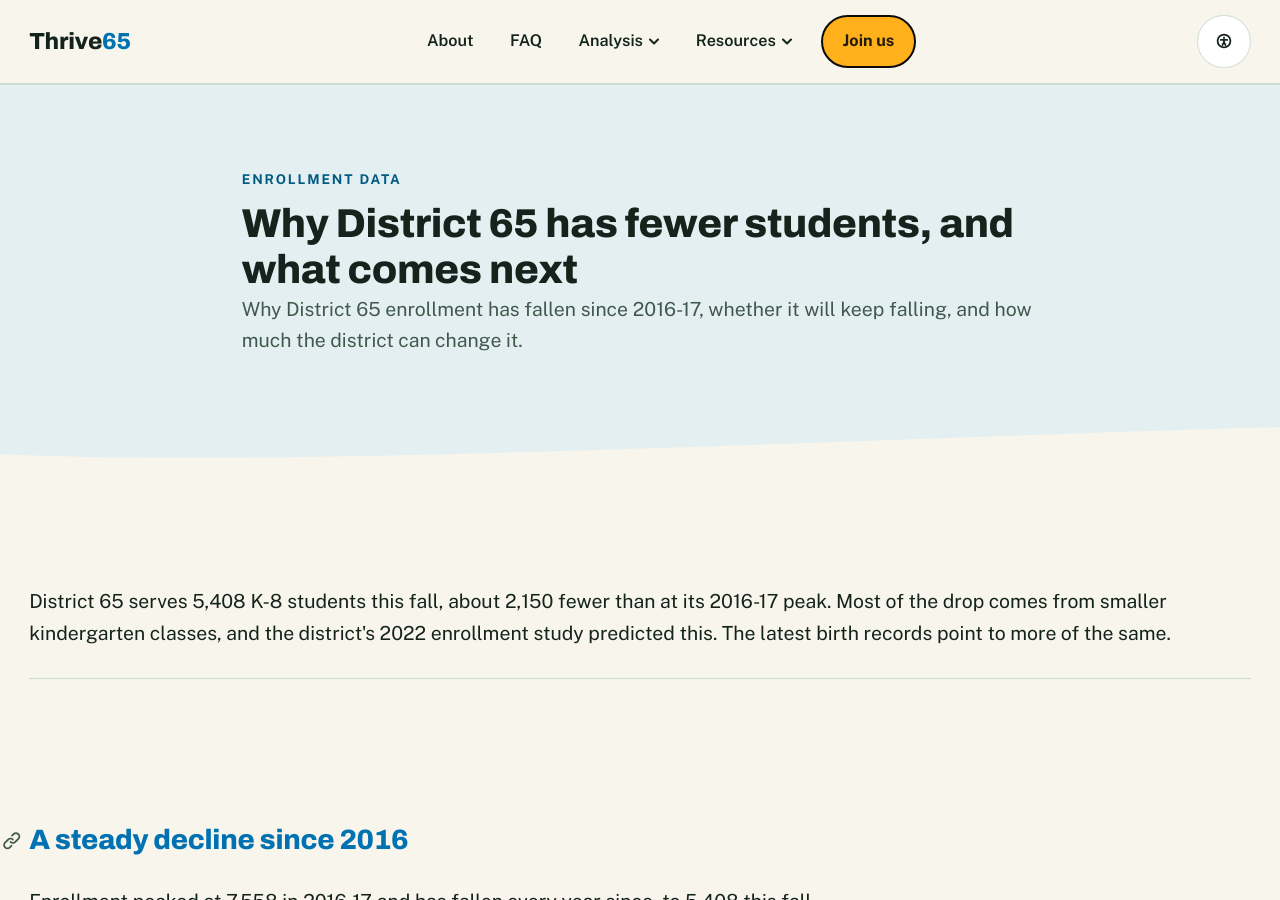
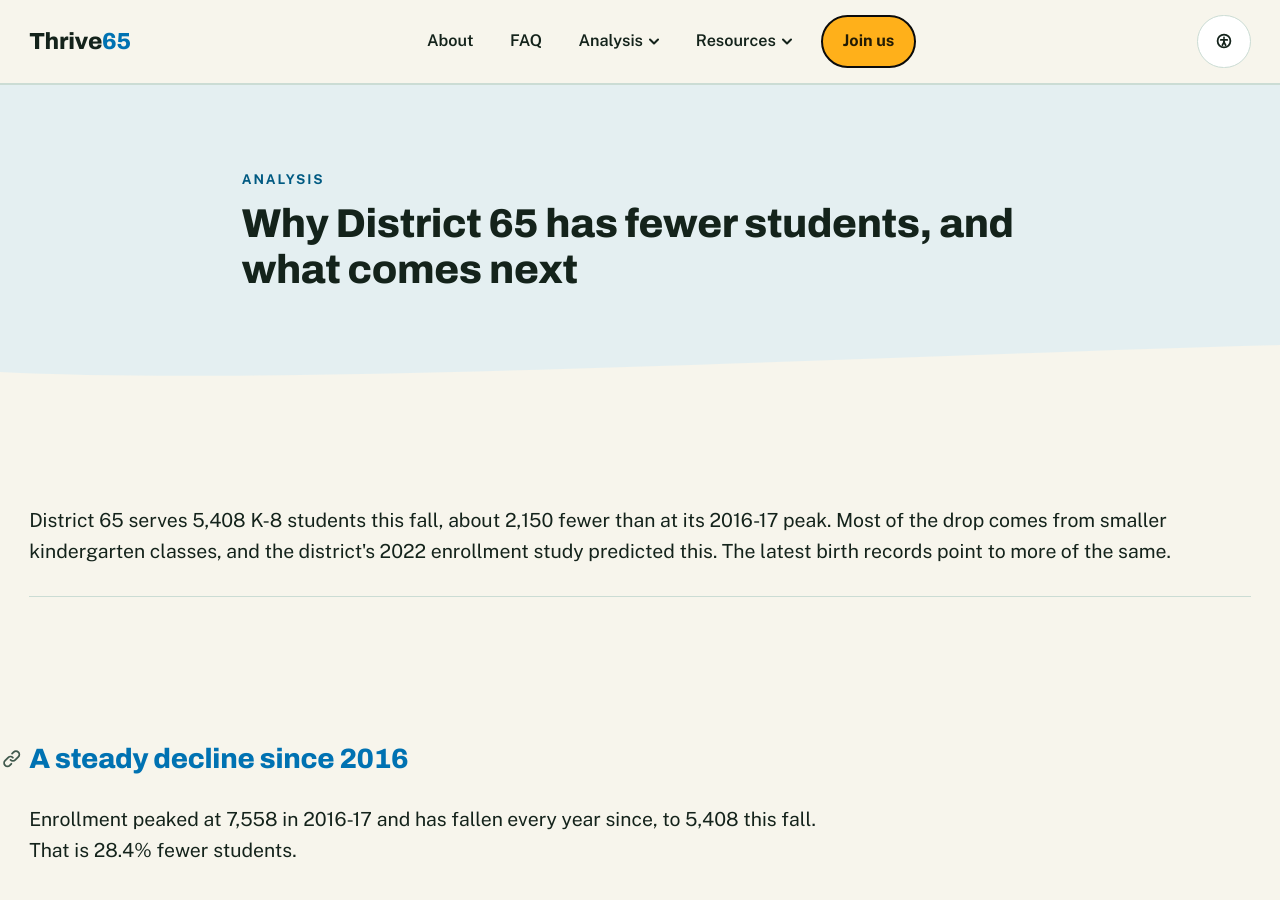
Before and after one commit to Thrive65/thrive65-site, a Jekyll site: the page built from _posts/2026-11-24-why-district-65-has-fewer-students.md, in a window 1280 px wide and 900 px high. Built offline with Jekyll 4.4.1, drawn with Linux system fonts in a browser that asks for light colours.

Commit message:
Make the enrollment page an Analysis post; settle the peak at 7,558
- Moves analysis/enrollment.md to _posts/ as an Analysis post (wide: true),
  so /analysis/ lists it automatically, and removes the one-off link from
  analysis.md. post.html now supports wide: true, as page.html does.
- The 2016-17 peak is 7,558 (district_trend.csv, which fills the page:
  7,558 and 28.4%). private_k8.csv had 7,559 for the same year; corrected so
  the private-schools chart agrees. The handoff's copy table and front
  matter note now say the same.

Co-Authored-By: Claude Opus 5.5 <noreply@anthropic.com>
Claude-Session: https://claude.ai/code/session_01SmpF7eDoXutws3WsfMqtQc

```diff
--- a/_layouts/post.html
+++ b/_layouts/post.html
@@ -13,6 +13,6 @@ layout: default
   </div>
 </section>
 <div class="wave" style="--wave-above: var(--band-alt); --wave-below: var(--bg);"></div>
-<article class="post prose wrapper region flow">
+<article class="post prose wrapper{% if page.wide %} wide{% endif %} region flow">
   {{ content }}
 </article>
--- a/analysis/enrollment.md
+++ b/_posts/2026-11-24-why-district-65-has-fewer-students.md
@@ -1,9 +1,9 @@
 ---
-layout: page
 title: "Why District 65 has fewer students, and what comes next"
-eyebrow: "Enrollment data"
+date: "2026-11-24"
+category: "Analysis"
+permalink: "/analysis/enrollment/"
 description: "Why District 65 enrollment has fallen since 2016-17, whether it will keep falling, and how much the district can change it."
-permalink: /analysis/enrollment/
 wide: true
 ---
 
--- a/assets/data/enrollment/private_k8.csv
+++ b/assets/data/enrollment/private_k8.csv
@@ -1,6 +1,6 @@
 year,d65_k8,private_k8,private_incomplete
 2015-16,7371,1035,0
-2016-17,7559,596,1
+2016-17,7558,596,1
 2017-18,7496,894,0
 2018-19,7422,872,0
 2019-20,7325,863,0
```
Also changed, not shown: analysis.md (+0 -2 lines), .claude/design-artifacts/2026-11-24_enrollment-scroll-story_handoff/copy.md.
